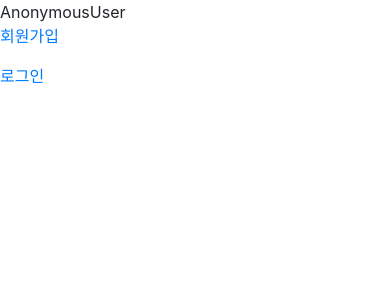
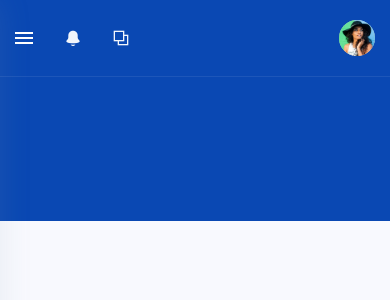
Before and after one commit to rowanpark/shrinkers, a Django app: page / in a window 390 px wide. Shown: the top 300 px of the page. Run offline with Django 4.2, Linux system fonts and the light colour scheme; some libraries are stand-ins or nearby versions.

Commit message:
✨ 'URL 리스트' 기능 추가
- 관련 기능 templates 생성: url_list.html, nav.html, top_nav.html
- 관련 기능 templates 수정: base.html

```diff
--- a/shortener/views.py
+++ b/shortener/views.py
@@ -9,7 +9,6 @@ from django.views.decorators.csrf import csrf_exempt
 from shortener.forms import RegisterForm, LoginForm
 from shortener.models import Users
 
-# Create your views here.
 
 def index(request):
     # print(request.user.pay_plan)
@@ -31,6 +30,7 @@ def index(request):
 #     print('Go Redirect')
 #     return redirect('index_name')
 
+
 @csrf_exempt  # csrf 체크 면제
 def get_user(request, user_id):
     print(user_id)
@@ -47,6 +47,7 @@ def get_user(request, user_id):
 
         return JsonResponse(status=201, data=dict(msg='You just reached with Post Method!'), safe=False)  # 한글을 보낼 경우에 'safe=False'
 
+
 def register(request):
     if request.method == 'POST':
         form = RegisterForm(request.POST)
@@ -62,6 +63,7 @@ def register(request):
     else:
         form = RegisterForm()
         return render(request, 'register.html', {'form': form})
+
 
 def login_view(request):
     # msg = None
@@ -117,6 +119,7 @@ def login_view(request):
 
     return render(request, 'login.html', {'form': form, 'msg': msg, 'is_ok': is_ok})
 
+
 def logout_view(request):
     logout(request)
     # return redirect('index')
@@ -132,3 +135,7 @@ def list_view(request):
     return render(request, 'boards.html', {'users': users})
     # return render(request, 'boards.html', {'users': {}})
     # return render(request, 'boards.html', {'users': []})
+
+
+def url_list(request):
+    return render(request, 'url_list.html')
--- a/shrinkers/urls.py
+++ b/shrinkers/urls.py
@@ -23,7 +23,7 @@ from django.urls import include, path  # include: django 2.0 이후 버전에서
 # from django.urls import path
 
 # from shortener.views import index, redirect_test
-from shortener.views import index, get_user, register, login_view, logout_view, list_view
+from shortener.views import index, get_user, register, login_view, logout_view, list_view, url_list
 
 urlpatterns = [
     path('admin/', admin.site.urls),
@@ -38,5 +38,7 @@ urlpatterns = [
     path('register', register, name='register'),
     path('login', login_view, name='login'),
     path('logout', logout_view, name='logout'),
-    path('list', list_view, name='list_view')
+
+    path('list', list_view, name='list_view'),
+    path('list/url', url_list, name='url_list'),
 ]
--- a/templates/base.html
+++ b/templates/base.html
@@ -1,28 +1,51 @@
+{% load static %}
+<!--
+
+  =========================================================
+  * Impact Design System - v1.0.0
+  =========================================================
+
+  * Product Page: https://www.creative-tim.com/product/impact-design-system
+  * Copyright 2010 Creative Tim (https://www.creative-tim.com)
+  * Licensed under MIT (https://github.com/creativetimofficial/impact-design-system/blob/master/LICENSE.md)
+
+  * Coded by Creative Tim
+
+  =========================================================
+
+  * The above copyright notice and this permission notice shall be included in all copies or substantial portions of the Software.
+
+-->
 <!DOCTYPE html>
-<html lang="en">
+<html>
   <head>
-    <meta charset="UTF-8">
-    <meta name="viewport" content="width=device-width, initial-scale=1.0">
-    <title>FastCampus Django</title>
+    <meta charset="utf-8">
+    <meta name="viewport" content="width=device-width, initial-scale=1, shrink-to-fit=no">
+    <meta name="description" content="Start your development with a Dashboard for Bootstrap 4.">
+    <meta name="author" content="Creative Tim">
+    <title>{% block title %}{% endblock %} | Shrinkers</title>
+
+    <!-- Fonts -->
+    <link rel="stylesheet" href="https://fonts.googleapis.com/css?family=Open+Sans:300,400,600,700">
+    <!-- Icons -->
+    <link rel="stylesheet" href="{% static 'assets/vendor/nucleo/css/nucleo.css' %}" type="text/css">
+    <link rel="stylesheet" href="{% static 'assets/vendor/@fortawesome/fontawesome-free/css/all.min.css' %}" type="text/css">
+    <!-- Page plugins -->
+    <link rel="stylesheet" href="{% static 'assets/vendor/fullcalendar/dist/fullcalendar.min.css' %}">
+    <link rel="stylesheet" href="{% static 'assets/vendor/sweetalert2/dist/sweetalert2.min.css' %}">
+    <!-- Argon CSS -->
+    <link rel="stylesheet" href="{% static 'css/dashboard.css' %}" type="text/css">
+  </head>
+
+  <body>
     {% comment %}
-    <link href="https://cdn.jsdelivr.net/npm/bootstrap@5.3.1/dist/css/bootstrap.min.css" rel="stylesheet" integrity="sha384-4bw+/aepP/YC94hEpVNVgiZdgIC5+VKNBQNGCHeKRQN+PtmoHDEXuppvnDJzQIu9" crossorigin="anonymous">
-    <script src="https://cdn.jsdelivr.net/npm/bootstrap@5.3.1/dist/js/bootstrap.bundle.min.js" integrity="sha384-HwwvtgBNo3bZJJLYd8oVXjrBZt8cqVSpeBNS5n7C8IVInixGAoxmnlMuBnhbgrkm" crossorigin="anonymous"></script>
-    {% endcomment %}
-    <link rel="stylesheet" href="https://cdn.jsdelivr.net/npm/bootstrap@4.6.2/dist/css/bootstrap.min.css" integrity="sha384-xOolHFLEh07PJGoPkLv1IbcEPTNtaed2xpHsD9ESMhqIYd0nLMwNLD69Npy4HI+N" crossorigin="anonymous">
-    <script src="https://cdn.jsdelivr.net/npm/jquery@3.5.1/dist/jquery.slim.min.js" integrity="sha384-DfXdz2htPH0lsSSs5nCTpuj/zy4C+OGpamoFVy38MVBnE+IbbVYUew+OrCXaRkfj" crossorigin="anonymous"></script>
-    <script src="https://cdn.jsdelivr.net/npm/popper.js@1.16.1/dist/umd/popper.min.js" integrity="sha384-9/reFTGAW83EW2RDu2S0VKaIzap3H66lZH81PoYlFhbGU+6BZp6G7niu735Sk7lN" crossorigin="anonymous"></script>
-    <script src="https://cdn.jsdelivr.net/npm/bootstrap@4.6.2/dist/js/bootstrap.min.js" integrity="sha384-+sLIOodYLS7CIrQpBjl+C7nPvqq+FbNUBDunl/OZv93DB7Ln/533i8e/mZXLi/P+" crossorigin="anonymous"></script>
-  </head>
-<body>
     {# {{ welcome_msg }}<br> #}
     {# {{ hello }}<br> #}
 
     {{ user }}<br>
-  {% comment %}
-  {{ user.username }}<br>
-  {{ user.email }}<br>
-  {{ user.last_login }}<br>
-  {% endcomment %}
+    {# {{ user.username }}<br> #}
+    {# {{ user.email }}<br> #}
+    {# {{ user.last_login }}<br> #}
 
     {% for i in params %}
     {{ i }}<br>
@@ -45,5 +68,57 @@
 
     {% block content %}
     {% endblock content %}
+    {% endcomment %}
+
+    <!-- Nav -->
+    {% include 'includes/nav.html' %}
+    <!-- Main Content -->
+    <div class="main-content" id="panel">
+      <!-- Top Nav -->
+      {% include 'includes/top_nav.html' %}
+      <!-- Header -->
+      <div class="header bg-primary pb-6">
+        <div class="container-fluid">
+          <div class="header-body">
+            <div class="row align-items-center py-4">
+              <div class="col-lg-6 col-7">
+                <h6 class="h2 text-white d-inline-block mb-0">
+                  {% block sub_breadcrumb_highlight %}{% endblock sub_breadcrumb_highlight %}
+                </h6>
+                <nav class="d-none d-md-inline-block ml-md-4" aria-label="breadcrumb">
+                  <ol class="breadcrumb breadcrumb-links breadcrumb-dark">
+                    <li class="breadcrumb-item">
+                      <a href="#">
+                        {% block main_breadcrumb %}{% endblock main_breadcrumb %}
+                      </a>
+                    </li>
+                    <li class="breadcrumb-item active" aria-current="page">
+                      {% block sub_breadcrumb %}{% endblock sub_breadcrumb %}
+                    </li>
+                  </ol>
+                </nav>
+              </div>
+            </div>
+          </div>
+        </div>
+      </div>
+
+      <!-- Page Content -->
+      <div class="container-fluid mt--6">
+        {% block content %}{% endblock content %}
+      </div>
+    </div>
+
+    <!-- Argon Scripts -->
+    <!-- Core -->
+    <script src="{% static 'assets/vendor/jquery/dist/jquery.min.js' %}"></script>
+    <script src="{% static 'assets/vendor/bootstrap/dist/js/bootstrap.bundle.min.js' %}"></script>
+    <script src="{% static 'assets/vendor/js-cookie/js.cookie.js' %}"></script>
+    <script src="{% static 'assets/vendor/jquery.scrollbar/jquery.scrollbar.min.js' %}"></script>
+    <script src="{% static 'assets/vendor/jquery-scroll-lock/dist/jquery-scrollLock.min.js' %}"></script>
+    <!-- Argon JS -->
+    <script src="{% static 'assets/js/dashboard.js' %}?v=1.2.0"></script>
+    <!-- Demo JS - remove this in your project -->
+    <script src="{% static 'assets/js/demo.min.js' %}"></script>
   </body>
 </html>
--- /dev/null
+++ b/templates/includes/nav.html
@@ -0,0 +1,72 @@
+{% load static %}
+<!-- Side Nav -->
+<nav
+  class="
+    sidenav
+    navbar navbar-vertical
+    fixed-left
+    navbar-expand-xs navbar-light
+    bg-white
+  "
+  id="sidenav-main"
+>
+  <div class="scrollbar-inner">
+    <!-- Brand -->
+    <div class="sidenav-header d-flex align-items-center">
+      <a class="navbar-brand" href="#">
+        <img
+          src="{% static 'assets/img/shrinkers_logo-cutout.png' %}"
+          height="20"
+          class="navbar-brand-img"
+          alt="..."
+        />
+      </a>
+      <div class="ml-auto">
+        <!-- Side Nav Toggler -->
+        <div
+          class="sidenav-toggler d-none d-xl-block"
+          data-action="sidenav-unpin"
+          data-target="#sidenav-main"
+        >
+          <div class="sidenav-toggler-inner">
+            <i class="sidenav-toggler-line"></i>
+            <i class="sidenav-toggler-line"></i>
+            <i class="sidenav-toggler-line"></i>
+          </div>
+        </div>
+      </div>
+    </div>
+
+    <div class="navbar-inner">
+      <!-- Collapse -->
+      <div class="collapse navbar-collapse" id="sidenav-collapse-main">
+        <!-- Nav Items -->
+        <ul class="navbar-nav">
+          <li class="nav-item">
+            <a
+              class="nav-link active"
+              href="#navbar-dashboards"
+              data-toggle="collapse"
+              role="button"
+              aria-expanded="true"
+              aria-controls="navbar-dashboards"
+            >
+              <i class="ni ni-shop text-primary"></i>
+              <span class="nav-link-text">대시보드</span>
+            </a>
+            <div class="collapse show" id="navbar-dashboards">
+              <ul class="nav nav-sm flex-column">
+                <li class="nav-item">
+                  <a href="{% url 'url_list' %}" class="nav-link">
+                    <span class="sidenav-mini-icon"> U </span>
+                    <span class="sidenav-normal"> URL 리스트 </span>
+                  </a>
+                </li>
+              </ul>
+            </div>
+          </li>
+        </ul>
+      </div>
+    </div>
+  </div>
+</nav>
--- /dev/null
+++ b/templates/includes/top_nav.html
@@ -0,0 +1,187 @@
+{% load static %}
+<nav
+  class="navbar navbar-top navbar-expand navbar-dark bg-primary border-bottom"
+>
+  <div class="container-fluid">
+    <div class="collapse navbar-collapse" id="navbarSupportedContent">
+      <!-- Nav Bar Links -->
+      <ul class="navbar-nav align-items-center ml-md-auto">
+        <li class="nav-item d-xl-none">
+          <!-- Side Nav Toggler -->
+          <div
+            class="pr-3 sidenav-toggler sidenav-toggler-dark"
+            data-action="sidenav-pin"
+            data-target="#sidenav-main"
+          >
+            <div class="sidenav-toggler-inner">
+              <i class="sidenav-toggler-line"></i>
+              <i class="sidenav-toggler-line"></i>
+              <i class="sidenav-toggler-line"></i>
+            </div>
+          </div>
+        </li>
+
+        <li class="nav-item dropdown">
+          <a
+            class="nav-link"
+            href="#"
+            role="button"
+            data-toggle="dropdown"
+            aria-haspopup="true"
+            aria-expanded="false"
+          >
+            <i class="ni ni-bell-55"></i>
+          </a>
+          <div
+            class="
+              dropdown-menu dropdown-menu-xl dropdown-menu-right
+              py-0
+              overflow-hidden
+            "
+          >
+            <!-- Dropdown Header -->
+            <div class="px-3 py-3">
+              <h6 class="text-sm text-muted m-0">
+                You have
+                <strong class="text-primary">13</strong> notifications.
+              </h6>
+            </div>
+
+            <!-- List Group -->
+            <div class="list-group list-group-flush">
+              <a href="#!" class="list-group-item list-group-item-action">
+                <div class="row align-items-center">
+                  <div class="col-auto">
+                    <!-- Avatar -->
+                    <img
+                      alt="Image placeholder"
+                      src="{% static 'assets/img/theme/team-1.jpg' %}"
+                      class="avatar rounded-circle"
+                    />
+                  </div>
+                  <div class="col ml--2">
+                    <div
+                      class="d-flex justify-content-between align-items-center"
+                    >
+                      <div>
+                        <h4 class="mb-0 text-sm">John Snow</h4>
+                      </div>
+                      <div class="text-right text-muted">
+                        <small>2 hrs ago</small>
+                      </div>
+                    </div>
+                    <p class="text-sm mb-0">
+                      Let's meet at Starbucks at 11:30. Wdyt?
+                    </p>
+                  </div>
+                </div>
+              </a>
+            </div>
+
+            <!-- View All -->
+            <a
+              href="#!"
+              class="
+                dropdown-item
+                text-center text-primary
+                font-weight-bold
+                py-3
+              "
+            >
+              View all
+            </a>
+          </div>
+        </li>
+
+        <li class="nav-item dropdown">
+          <a
+            class="nav-link"
+            href="#"
+            role="button"
+            data-toggle="dropdown"
+            aria-haspopup="true"
+            aria-expanded="false"
+          >
+            <i class="ni ni-ungroup"></i>
+          </a>
+          <div
+            class="
+              dropdown-menu dropdown-menu-lg dropdown-menu-dark
+              bg-default
+              dropdown-menu-right
+            "
+          >
+            <div class="row shortcuts px-4">
+              <a href="#!" class="col-4 shortcut-item">
+                <span
+                  class="shortcut-media avatar rounded-circle bg-gradient-red"
+                >
+                  <i class="ni ni-calendar-grid-58"></i>
+                </span>
+                <small>URLs</small>
+              </a>
+              <a href="#!" class="col-4 shortcut-item">
+                <span
+                  class="shortcut-media avatar rounded-circle bg-gradient-info"
+                >
+                  <i class="ni ni-credit-card"></i>
+                </span>
+                <small>Payments</small>
+              </a>
+              <a href="#!" class="col-4 shortcut-item">
+                <span
+                  class="shortcut-media avatar rounded-circle bg-gradient-green"
+                >
+                  <i class="ni ni-books"></i>
+                </span>
+                <small>Reports</small>
+              </a>
+            </div>
+          </div>
+        </li>
+      </ul>
+      <ul class="navbar-nav align-items-center ml-auto ml-md-0">
+        <li class="nav-item dropdown">
+          <a
+            class="nav-link pr-0"
+            href="#"
+            role="button"
+            data-toggle="dropdown"
+            aria-haspopup="true"
+            aria-expanded="false"
+          >
+            <div class="media align-items-center">
+              <span class="avatar avatar-sm rounded-circle">
+                <img
+                  alt="Image placeholder"
+                  src="{% static 'assets/img/theme/team-4.jpg' %}"
+                />
+              </span>
+              <div class="media-body ml-2 d-none d-lg-block">
+                <span class="mb-0 text-sm font-weight-bold">Ryan Lee</span>
+              </div>
+            </div>
+          </a>
+          <div class="dropdown-menu dropdown-menu-right">
+            <div class="dropdown-header noti-title">
+              <h6 class="text-overflow m-0">Welcome!</h6>
+            </div>
+            <a href="#!" class="dropdown-item">
+              <i class="ni ni-single-02"></i>
+              <span>프로필</span>
+            </a>
+            <a href="#!" class="dropdown-item">
+              <i class="ni ni-settings-gear-65"></i>
+              <span>설정</span>
+            </a>
+            <div class="dropdown-divider"></div>
+            <a href="#!" class="dropdown-item">
+              <i class="ni ni-user-run"></i>
+              <span>로그아웃</span>
+            </a>
+          </div>
+        </li>
+      </ul>
+    </div>
+  </div>
+</nav>
```
Also changed, not shown: templates/url_list.html (added, +41 -0 lines). Lines whose indentation alone changed are shown as unchanged.
